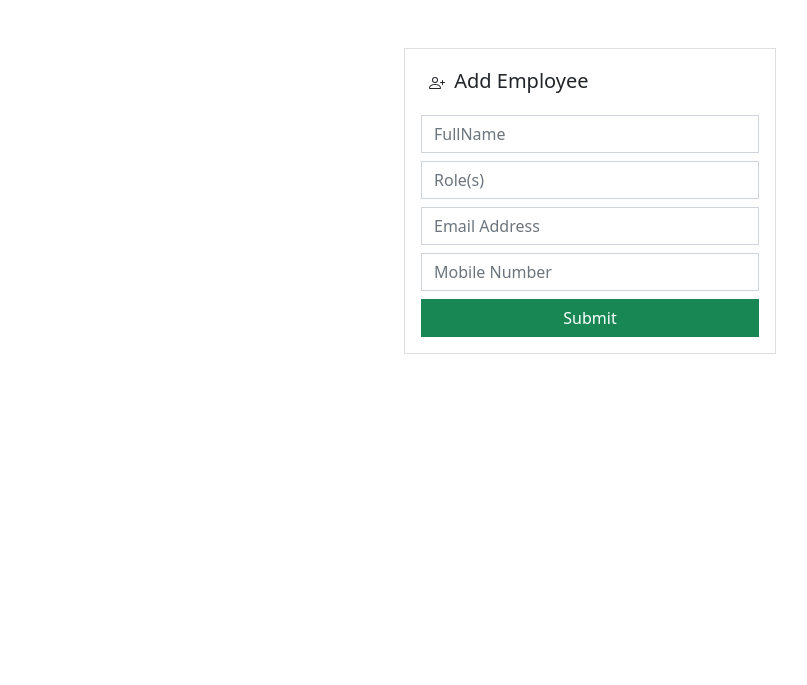
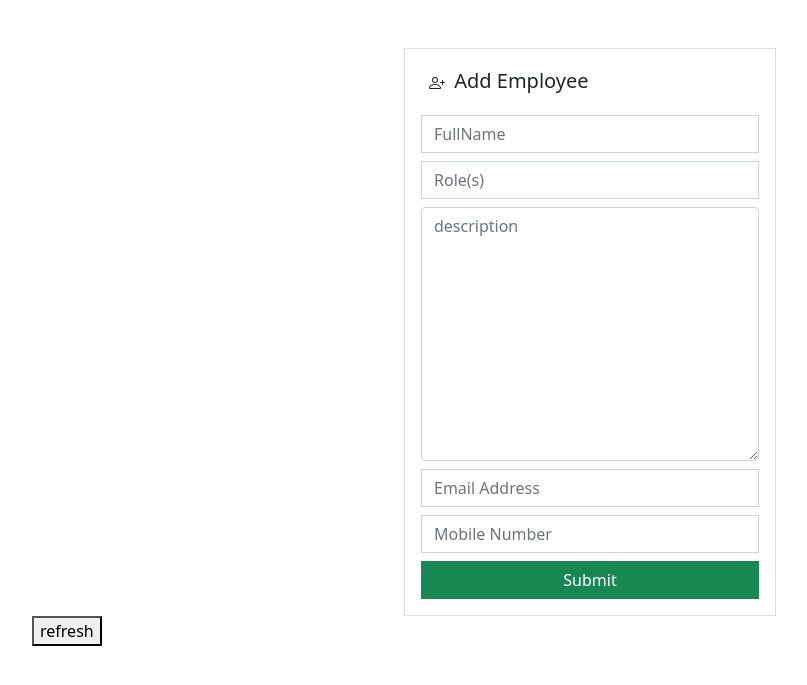
Before and after one commit to pj8912/php_bug_tracking, a PHP site: page /php_bug_tracking/employee/index.php in a window 1280 px wide. Shown: the part 56-741 px from the top of the page, without its empty margins (50-857 px from the left). Run offline with PHP 8.4, Linux system fonts and the light colour scheme.

Commit message:
upload employee successful

```diff
--- a/contactus.php
+++ b/contactus.php
@@ -24,7 +24,7 @@ include 'includes/footer.php';
 
 <div class="container">
     <div class="card card-body col-md-4 rounded-0" id="cards">
-        <form action="" method="post">
+        <form action="<?php $_SERVER['PHP_SELF']; ?>" method="post">
             <p class="h5">Contact Us</p>
             <hr>
             <div class="mb-2">
--- a/employee/index.php
+++ b/employee/index.php
@@ -12,31 +12,73 @@ main_header('Add Employee');
 <div class="container">
 
     <div class="mt-5 card card-body rounded-0 m-auto col-md-4">
-        <p class="card-text m-1 h5" >
+        <p class="card-text m-1 h5">
             <svg xmlns="http://www.w3.org/2000/svg" width="16" height="16" fill="currentColor" class="bi bi-person-plus m-1" viewBox="0 0 16 16">
                 <path d="M6 8a3 3 0 1 0 0-6 3 3 0 0 0 0 6zm2-3a2 2 0 1 1-4 0 2 2 0 0 1 4 0zm4 8c0 1-1 1-1 1H1s-1 0-1-1 1-4 6-4 6 3 6 4zm-1-.004c-.001-.246-.154-.986-.832-1.664C9.516 10.68 8.289 10 6 10c-2.29 0-3.516.68-4.168 1.332-.678.678-.83 1.418-.832 1.664h10z" />
                 <path fill-rule="evenodd" d="M13.5 5a.5.5 0 0 1 .5.5V7h1.5a.5.5 0 0 1 0 1H14v1.5a.5.5 0 0 1-1 0V8h-1.5a.5.5 0 0 1 0-1H13V5.5a.5.5 0 0 1 .5-.5z" />
             </svg>
             Add Employee
         </p>
-        <form action="" method="post" class="mt-3">
+
+        <form action="<?php $_SERVER['PHP_SELF']; ?>" method="post" class="mt-3">
             <div class="mb-2">
-                <input type="text" class="form-control  rounded-0" placeholder="FullName">
+                <input type="text" name="fname" class="form-control  rounded-0" placeholder="FullName">
             </div>
             <div class="mb-2">
-                <input type="text" class="form-control  rounded-0" placeholder="Role(s)">
+                <input type="text" name="role" class="form-control  rounded-0" placeholder="Role(s)">
             </div>
             <div class="mb-2">
-                <input type="email" class="form-control  rounded-0" placeholder="Email Address">
+                <textarea name="desc" placeholder="description" cols="30" rows="10" class="form-control"></textarea>
             </div>
             <div class="mb-2">
-                <input type="text" class="form-control  rounded-0" placeholder="Mobile Number">
+                <input type="email" name="email" class="form-control  rounded-0" placeholder="Email Address">
+            </div>
+            <div class="mb-2">
+                <input type="text" name="mobile" class="form-control  rounded-0" placeholder="Mobile Number">
             </div>
             <div class="d-grid gap-2">
-                <button class="btn btn-success rounded-0 " name="ubtn">Submit</button>
+                <button class="btn btn-success rounded-0 " type="submit" name="ubtn">Submit</button>
             </div>
         </form>
     </div>
+    <button onclick="reset_game()" type="button">refresh</button>
 </div>
+<script>
+    function reset_game() {
+        location.reload();
+        document.getElementById('input').value = '';
+    }
+</script>
+
+<?php
+
+require '../Database/Database.php';
+require '../models/Employee.php';
+
+if (isset($_POST['ubtn'])) {
+
+
+    $fname = $_POST['fname'];
+    $role = $_POST['role'];
+    $desc = $_POST['desc'];
+    $email = $_POST['email'];
+    $mobile = $_POST['mobile'];
+
+
+    $database  = new Database();
+    $db = $database->connect();
+    $result = new Employee($db);
+
+
+    $result->name = $fname;
+    $result->email = $email;
+    $result->role = $role;
+    $result->phone = "+91" . $mobile;
+    $result->description = $desc;
+
+    $result->createEmployee();
+}
+
+?>
 
 <?php main_footer(); ?>
--- a/models/Employee.php
+++ b/models/Employee.php
@@ -9,18 +9,17 @@ class Employee
     {
         $this->conn = $db;
     }
-    public $name, $role, $email, $phone;
+    public $name, $role, $email, $phone, $description;
 
-    private $table = "employees";
+    private $table = "php_bug_tracking.employees";
 
     public $eid;
 
 
     public function createEmployee()
     {
-        $sql = "INSERT INTO {$this->table}(e_name, role, email, phone_number)
-        VALUES(:e_name, :role, :email, :phone_number)";
-
+        $sql = "INSERT INTO {$this->table}(e_name,e_roles,e_description,e_email,e_phone)
+        VALUES(:e_name,:e_roles,:e_description	,:e_email,:e_phone	)";
         $stmt = $this->conn->prepare($sql);
 
 
@@ -28,11 +27,13 @@ class Employee
         $this->role = htmlspecialchars(strip_tags($this->role));
         $this->email = htmlspecialchars(strip_tags($this->email));
         $this->phone = htmlspecialchars(strip_tags($this->phone));
+        $this->description = htmlspecialchars(strip_tags($this->description));
 
         $stmt->bindParam(':e_name', $this->name);
-        $stmt->bindParam(':role', $this->role);
-        $stmt->bindParam(':email', $this->email);
-        $stmt->bindParam(':phone_number', $this->phone);
+        $stmt->bindParam(':e_roles', $this->role);
+        $stmt->bindParam(':e_description', $this->description);
+        $stmt->bindParam(':e_email', $this->email);
+        $stmt->bindParam(':e_phone', $this->phone);
         // $stmt->execute();
         if ($stmt->execute()) {
             return true;
```
